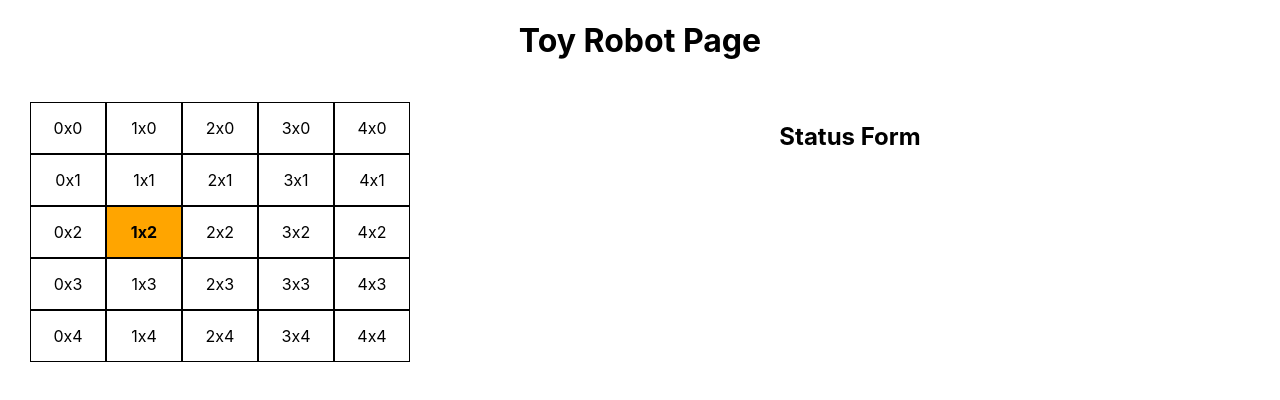
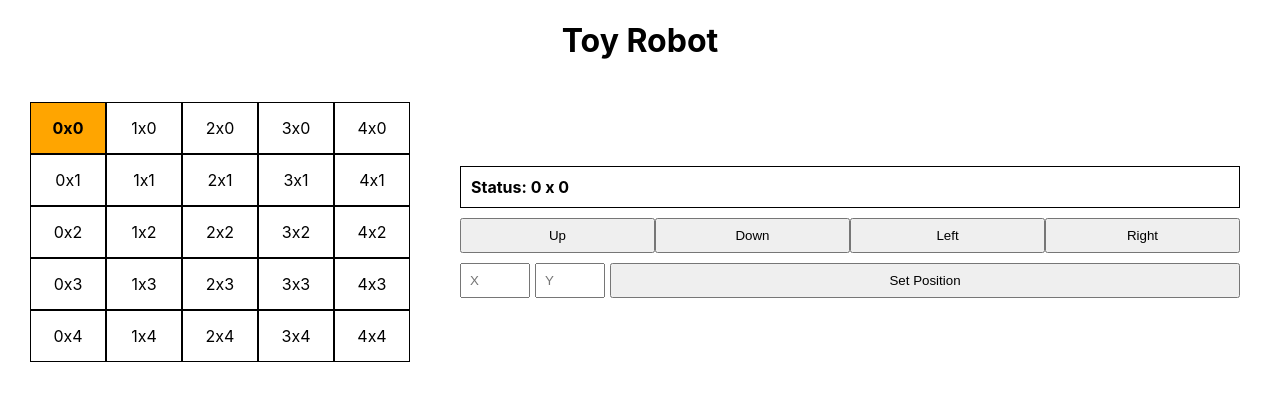
Before and after one commit to antonpolevyy/toy-robot-simulator, a React (Create React App) app: page / in a window 1280 px wide. Shown: the top 400 px of the page. Built offline with nearby package versions, Linux system fonts and the light colour scheme.

Commit message:
Added StatusForm

```diff
--- /dev/null
+++ b/src/components/StatusForm/SetPositionForm.jsx
@@ -0,0 +1,95 @@
+import { useState } from 'react';
+import styled from 'styled-components';
+
+import { GRID_SIZE } from '../../constants/constValues';
+
+const Container = styled.div`
+  display: flex;
+  flex-direction: column;
+  align-items: stretch;
+  justify-content: center;
+  width: 100%;
+`;
+
+const Row = styled.div`
+  display: flex;
+  align-items: center;
+`;
+
+const Input = styled.input`
+  width: 50px;
+  margin-right: 5px;
+  padding: 8px;
+`;
+
+const SetPositionButton = styled.button`
+  flex: 1; /* Stretch for the whole length of the element */
+  padding: 8px;
+  cursor: pointer;
+`;
+
+const ErrorMessage = styled.div`
+  color: coral;
+`;
+
+
+const SetPositionForm = ({ onSetPosition }) => {
+  const [xCoord, setXCoord] = useState('');
+  const [yCoord, setYCoord] = useState('');
+  const [errorMessage, setErrorMessage] = useState('');
+
+  const handleXChange = (event) => {
+    setXCoord(event.target.value);
+    setErrorMessage('');
+  };
+
+  const handleYChange = (event) => {
+    setYCoord(event.target.value);
+    setErrorMessage('');
+  };
+
+  const handleSetPosition = () => {
+    const position = { x: Number(xCoord), y: Number(yCoord) };
+
+    if (position.x < 0 || position.x >= GRID_SIZE || position.y < 0 || position.y >= GRID_SIZE) {
+      setErrorMessage('Error: Failed to set new position. Coordinates are out of range');
+      return;
+    } else setErrorMessage('');
+
+    onSetPosition(position);
+  };
+
+  return (
+    <Container>
+      <Row>
+        <Input
+          type="number"
+          placeholder="X"
+          value={xCoord}
+          // onChange={(e) => setXCoord(e.target.value)}
+          onChange={handleXChange}
+        />
+        <Input
+          type="number"
+          placeholder="Y"
+          value={yCoord}
+          // onChange={(e) => setYCoord(e.target.value)}
+          onChange={handleYChange}
+        />
+        <SetPositionButton onClick={handleSetPosition}>Set Position</SetPositionButton>
+      </Row>
+      {errorMessage && (
+        <Row>
+          {/* <ErrorMessage name="y" component="div" className="error-message" /> */}
+          <ErrorMessage>{errorMessage}</ErrorMessage>
+        </Row>
+      )}
+    </Container>
+  );
+}
+
+SetPositionForm.defaultProps = {
+  onSetPosition: () => {}
+};
+
+export default SetPositionForm;
--- a/src/components/StatusForm/StatusForm.jsx
+++ b/src/components/StatusForm/StatusForm.jsx
@@ -1,7 +1,62 @@
-export default function StatusForm() {
+import styled from 'styled-components';
+
+import SetPositionForm from './SetPositionForm';
+
+import { MOVE_BUTTONS } from '../../constants/constValues';
+
+const Container = styled.div`
+  display: flex;
+  flex-direction: column;
+  align-items: stretch;
+  justify-content: center;
+  height: 100%;
+`;
+
+const Row = styled.div`
+  display: flex;
+  // align-items: center;
+  padding: 5px 10px;
+`;
+
+const StatusField = styled.div`
+  font-weight: bold;
+  flex: 1; /* Take up remaining width */
+  justify-content: start;
+  text-align: start;
+  border: 1px solid black;
+  padding: 10px;
+`;
+
+const Button = styled.button`
+  flex: 1; /* Stretch for the whole length of the element */
+  padding: 8px;
+  cursor: pointer;
+`;
+
+const StatusForm = ({ position, onDirectionClick, onSetPosition }) => {
+
   return (
-    <div>
-      <h2>Status Form</h2>
-    </div>
+    <Container>
+      <Row>
+        <StatusField> Status: {position.x} x {position.y}</StatusField>
+      </Row>
+      <Row>
+        <Button onClick={() => onDirectionClick(MOVE_BUTTONS.UP)}>{MOVE_BUTTONS.UP}</Button>
+        <Button onClick={() => onDirectionClick(MOVE_BUTTONS.DOWN)}>{MOVE_BUTTONS.DOWN}</Button>
+        <Button onClick={() => onDirectionClick(MOVE_BUTTONS.LEFT)}>{MOVE_BUTTONS.LEFT}</Button>
+        <Button onClick={() => onDirectionClick(MOVE_BUTTONS.RIGHT)}>{MOVE_BUTTONS.RIGHT}</Button>
+      </Row>
+      <Row>
+        <SetPositionForm onSetPosition={onSetPosition} />
+      </Row>
+    </Container>
   );
-}
+};
+
+StatusForm.defaultProps = {
+  position: { x: 0, y: 0 },
+  onDirectionClick: () => {},
+  onSetPosition: () => {}
+};
+
+export default StatusForm;
--- a/src/components/StatusForm/index.js
+++ b/src/components/StatusForm/index.js
@@ -1,2 +1 @@
 export { default } from "./StatusForm";
-// export { default as StatusField } from './StatusField';
--- a/src/components/pages/ToyRobot.jsx
+++ b/src/components/pages/ToyRobot.jsx
@@ -1,20 +1,77 @@
+import { useState } from 'react';
+
 import './ToyRobot.css';
 
 import Tabletop from '../Tabletop';
 import StatusForm from '../StatusForm';
 
+import { GRID_SIZE, MOVE_BUTTONS } from '../../constants/constValues';
+
 export default function ToyRobot() {
-  const currentPosition = { x: 1, y: 2 };
+
+  const [currentPosition, setCurrentPosition] = useState({ x: 0, y: 0 });
+
+  const getStepPosition = (coordinate, step) => {
+    const newCoordinate = coordinate + step;
+    if (newCoordinate < 0) return 0;
+    if (newCoordinate >= GRID_SIZE) return GRID_SIZE - 1;
+    return newCoordinate;
+  };
+
+  const changeDirection = (direction) => {
+    console.log(`Move ${direction}`);
+    switch (direction) {
+      case MOVE_BUTTONS.UP:
+        setCurrentPosition((prevState) => ({
+          x: prevState.x,
+          y: getStepPosition(currentPosition.y, -1)
+        }));
+        break;
+      case MOVE_BUTTONS.DOWN:
+        setCurrentPosition((prevState) => ({
+          x: prevState.x,
+          y: getStepPosition(currentPosition.y, 1)
+        }));
+        break;
+      case MOVE_BUTTONS.RIGHT:
+        setCurrentPosition((prevState) => ({
+          x: getStepPosition(currentPosition.x, 1),
+          y: prevState.y
+        }));
+        break;
+      case MOVE_BUTTONS.LEFT:
+        setCurrentPosition((prevState) => ({
+          x: getStepPosition(currentPosition.x, -1),
+          y: prevState.y
+        }));
+        break;
+      default:
+        console.log(`Stay put`);
+    }
+  };
+
+  const handleDirectionClick = (direction) => {
+    changeDirection(direction);
+  };
+
+  const handleSetPosition = (newPosition) => {
+    console.log(`clicked SetPosition: `, newPosition);
+    setCurrentPosition(newPosition);
+  };
 
   return (
     <div>
-      <h1>Toy Robot Page</h1>
+      <h1>Toy Robot</h1>
       <div className="toy-robot-page">
         <div className="box one-third">
           <Tabletop position={currentPosition} />
         </div>
         <div className="box two-thirds">
-          <StatusForm />
+          <StatusForm
+            position={currentPosition}
+            onDirectionClick={handleDirectionClick}
+            onSetPosition={handleSetPosition}
+          />
         </div>
       </div>
     </div>
--- a/src/constants/constValues.js
+++ b/src/constants/constValues.js
@@ -1 +1,8 @@
 export const GRID_SIZE = 5;
+
+export const MOVE_BUTTONS = {
+  UP: "Up",
+  DOWN: "Down",
+  LEFT: "Left",
+  RIGHT: "Right"
+};
```
Also changed, not shown: 2 other files (tests, documents, lock files or other folders).
